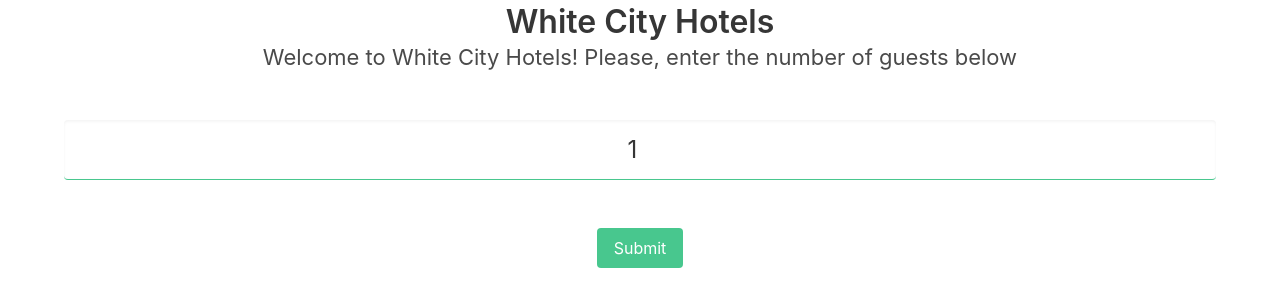
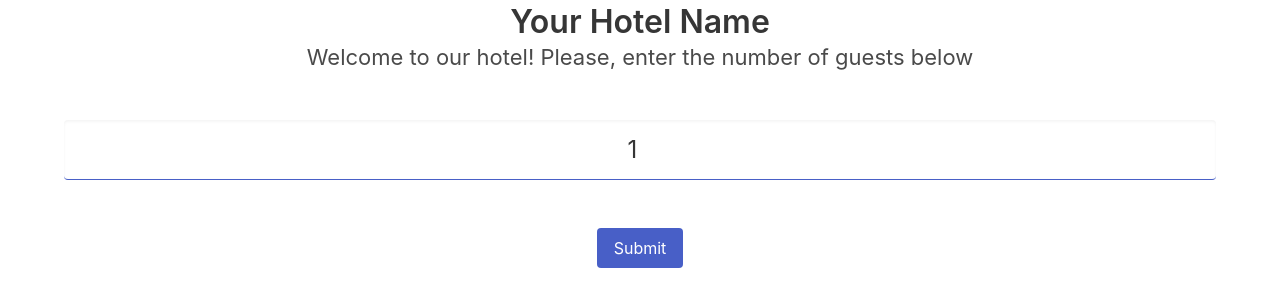
Before and after one commit to aadev151/TowellyDemo, a plain HTML site: page index.html in a window 1280 px wide. Shown: the part 342-648 px from the top of the page. Drawn offline with nearby package versions, Linux system fonts and the light colour scheme.

Commit message:
Update index.html

```diff
--- a/index.html
+++ b/index.html
@@ -24,17 +24,17 @@
             <div class="container has-text-centered">
 
                 <img style="width: 200px; margin-left: auto; margin-right: auto;" src="https://lirp.cdn-website.com/d1cc114b/dms3rep/multi/opt/siteicon-1920w.png">
-                <h1 class="title">White City Hotels</h1>
-                <h2 class="subtitle" id="welcome">Welcome to White City Hotels! Please, enter the number of guests below</h2>
+                <h1 class="title">Your Hotel Name</h1>
+                <h2 class="subtitle" id="welcome">Welcome to our hotel! Please, enter the number of guests below</h2>
 
                 <br>
 
                 <div id="form1">
-                    <input class="input is-normal is-success" type="number" value="1">
+                    <input class="input is-normal is-link" type="number" value="1">
                     <br>
                     <br>
                     <br>
-                    <input class="button is-normal is-success" type="submit" onclick="formSubmit()">
+                    <input class="button is-normal is-link" type="submit" onclick="formSubmit()">
                 </div>
 
                 <img style="width: 270px; margin-left: auto; margin-right: auto;" src="https://api.qrserver.com/v1/create-qr-code/?size=270x270&data=White City Hotels" id="qr" hidden>
```
